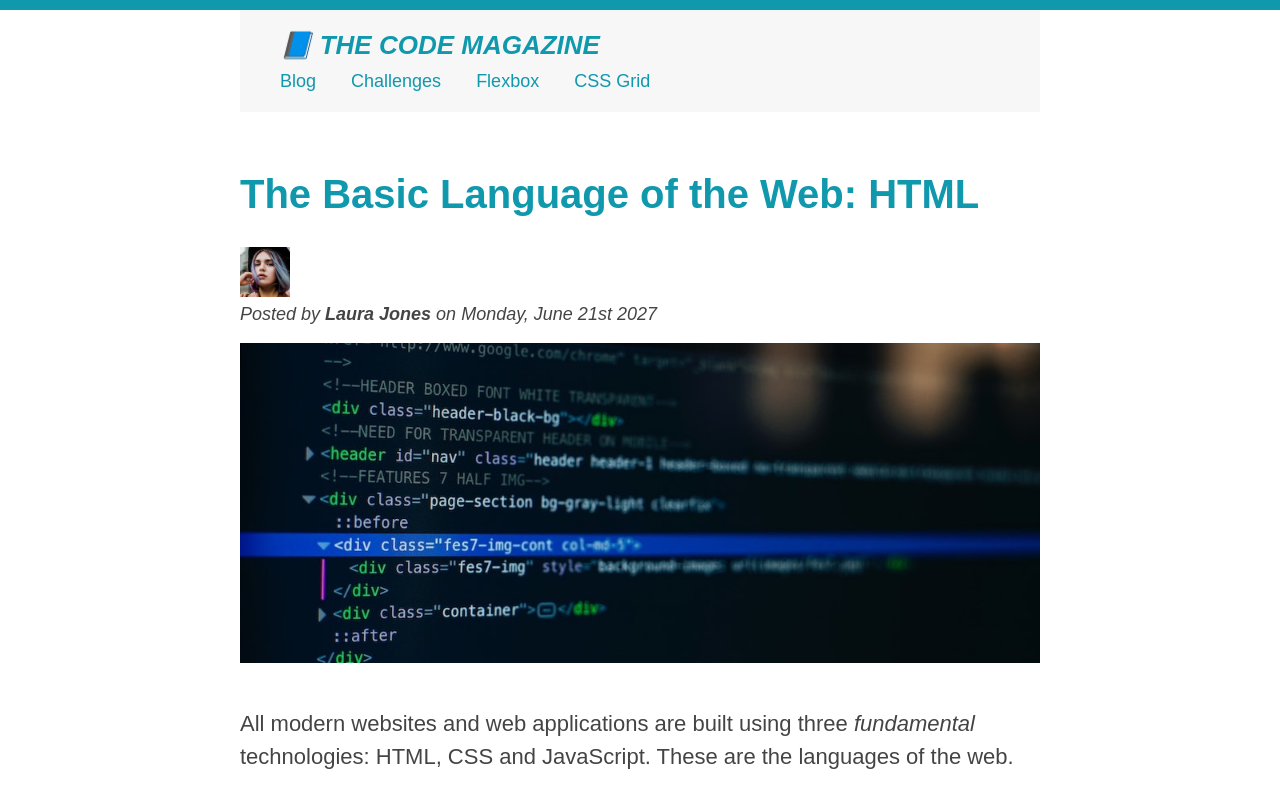
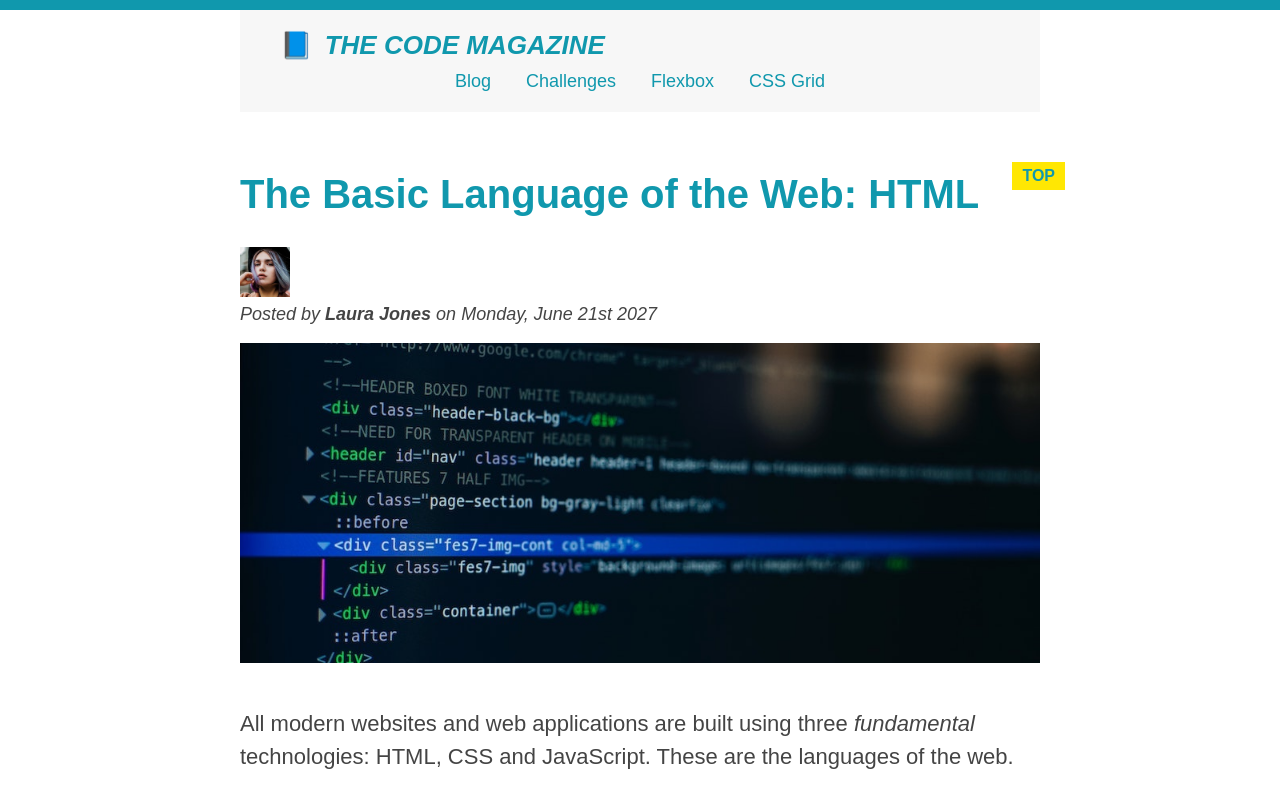
Before and after one commit to Gbenro/Learning-_CSS, a plain HTML site: page index.html in a window 1280 px wide. Shown: the top 785 px of the page. Drawn offline with Linux system fonts and the light colour scheme.

Commit message:
finished css fundamentals

```diff
--- a/index.html
+++ b/index.html
@@ -125,7 +125,7 @@
               src="img/related-1.jpg"
               alt="Person programming"
               width="75"
-              width="75"
+              height="75"
             />
             <a href="#">How to Learn Web Development</a>
             <p class="related-author">By Jonas Schmedtmann</p>
@@ -135,7 +135,7 @@
               src="img/related-2.jpg"
               alt="Lightning"
               width="75"
-              heigth="75"
+              height="75"
             />
             <a href="#">The Unknown Powers of CSS</a>
             <p class="related-author">By Jim Dillon</p>
--- a/style.css
+++ b/style.css
@@ -24,6 +24,7 @@ body {
 }
 nav {
   font-size: 18px;
+  text-align:center;
 }
 article{
   margin-bottom:60px;
@@ -177,6 +178,33 @@ h2 {
 
 
     }
+
+    h1::first-letter{
+      font-style:normal;
+      margin-right:5px;
+    }
+   h3+p::first-line{
+     color:red;
+   }
+h2{
+
+  position:relative;
+}
+   h2::after{
+     content:"TOP";
+     background-color:#ffe703;
+     color:#44;
+     font-size:16px;
+     font-weight:bold;
+     display:inline-block;
+     padding:5px 10px;
+     position:absolute;
+     top:-10px;
+     right:-25px;
+
+
+
+   }
   /* resolving conflicts */
   /* #copyright {
   color: red;
```
